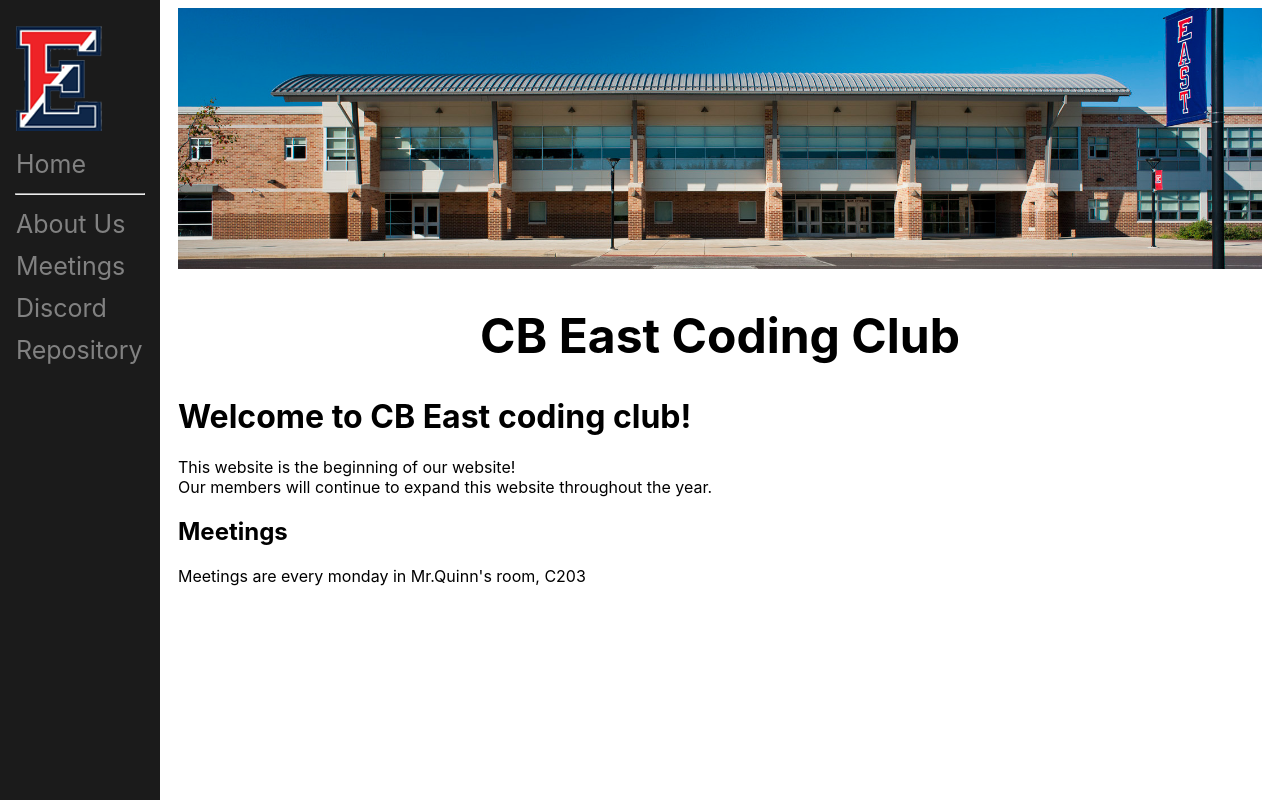
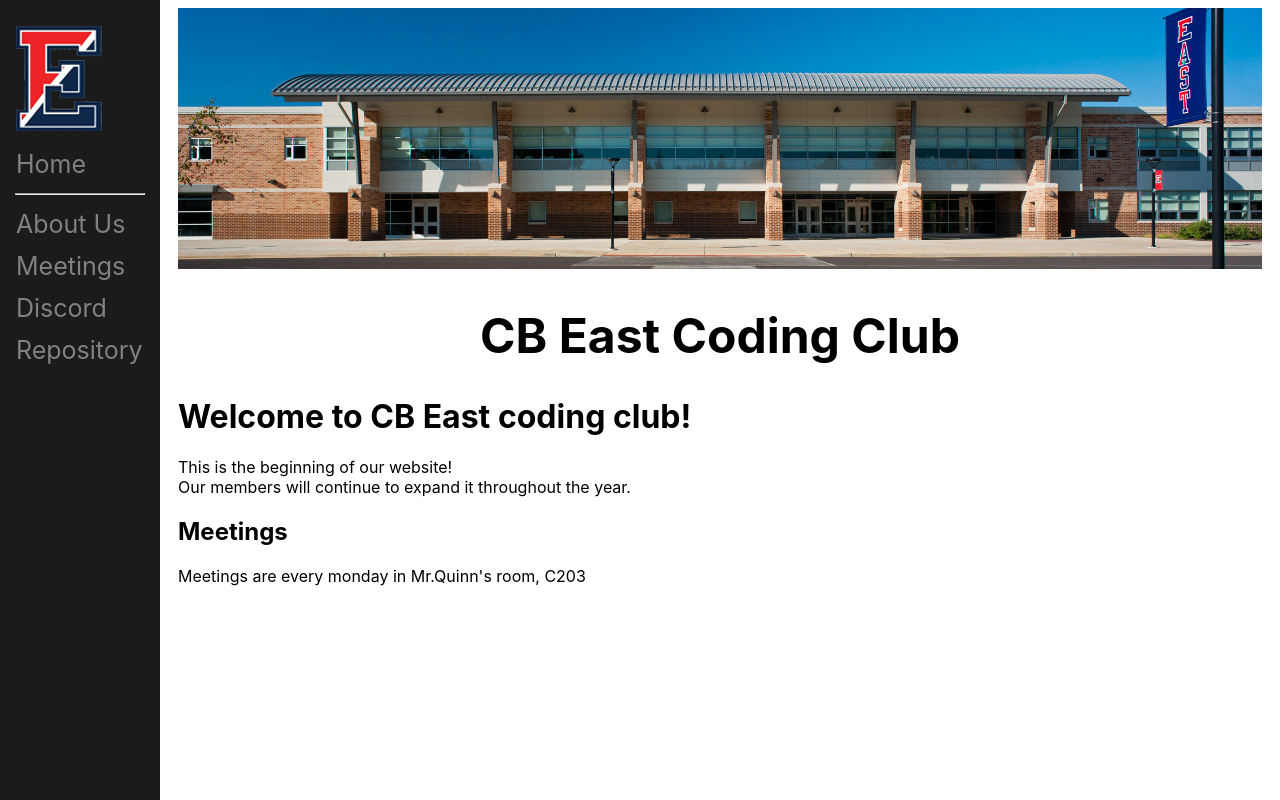
Before and after one commit to JonZavialov/cbeast, a Flask app: page / in a window 1280 px wide. Run offline with Flask 2, Linux system fonts and the light colour scheme.

Commit message:
Update index.html

```diff
--- a/templates/index.html
+++ b/templates/index.html
@@ -22,7 +22,7 @@
       <h1 class="title">CB East Coding Club</h1>
     </div>
     <h1>Welcome to CB East coding club!</h1>
-    <p>This website is the beginning of our website!<br>Our members will continue to expand this website throughout the year.</p>
+    <p>This is the beginning of our website!<br>Our members will continue to expand it throughout the year.</p>
     <h2>Meetings</h2>
     <p>Meetings are every monday in Mr.Quinn's room, C203</p>
   </div>
```
